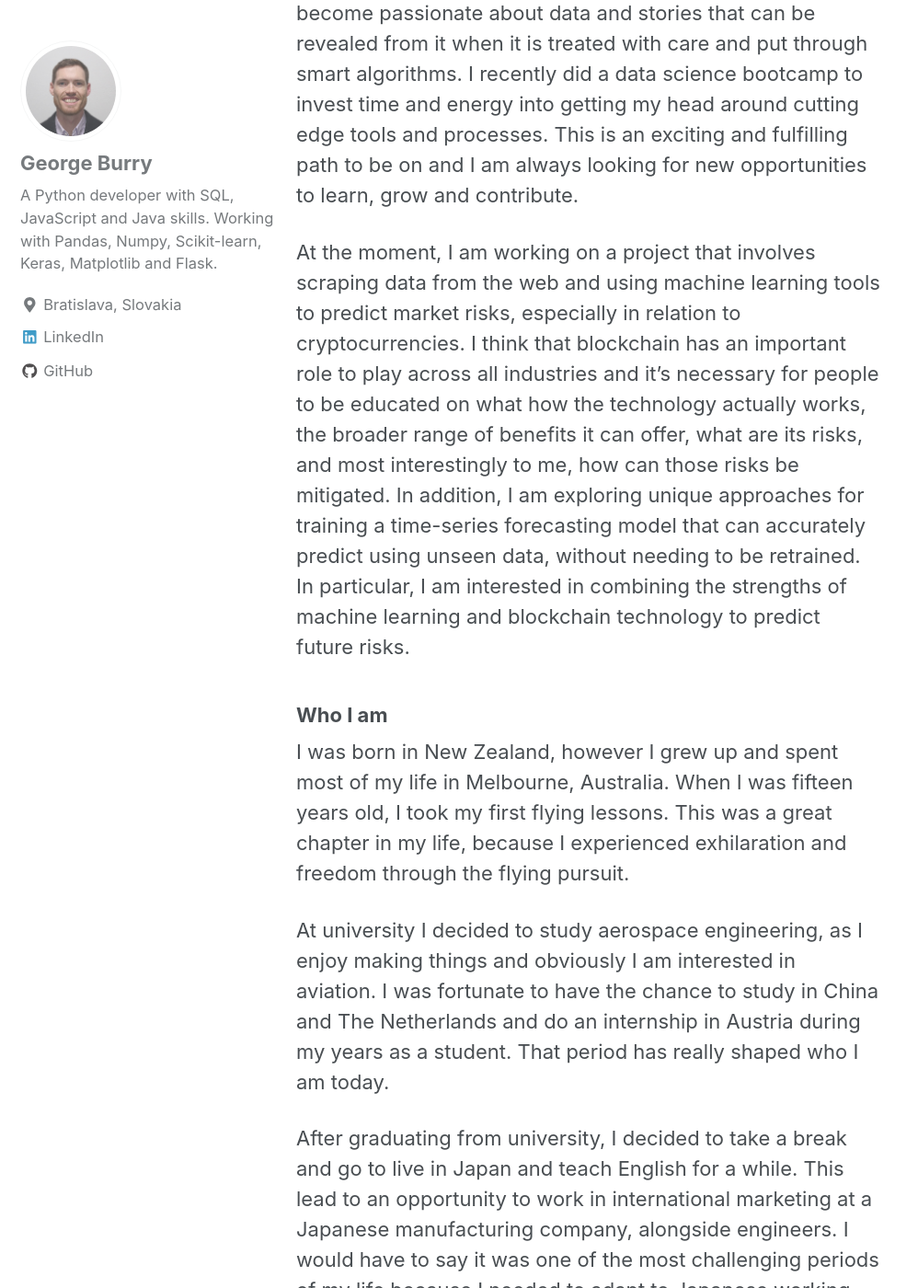
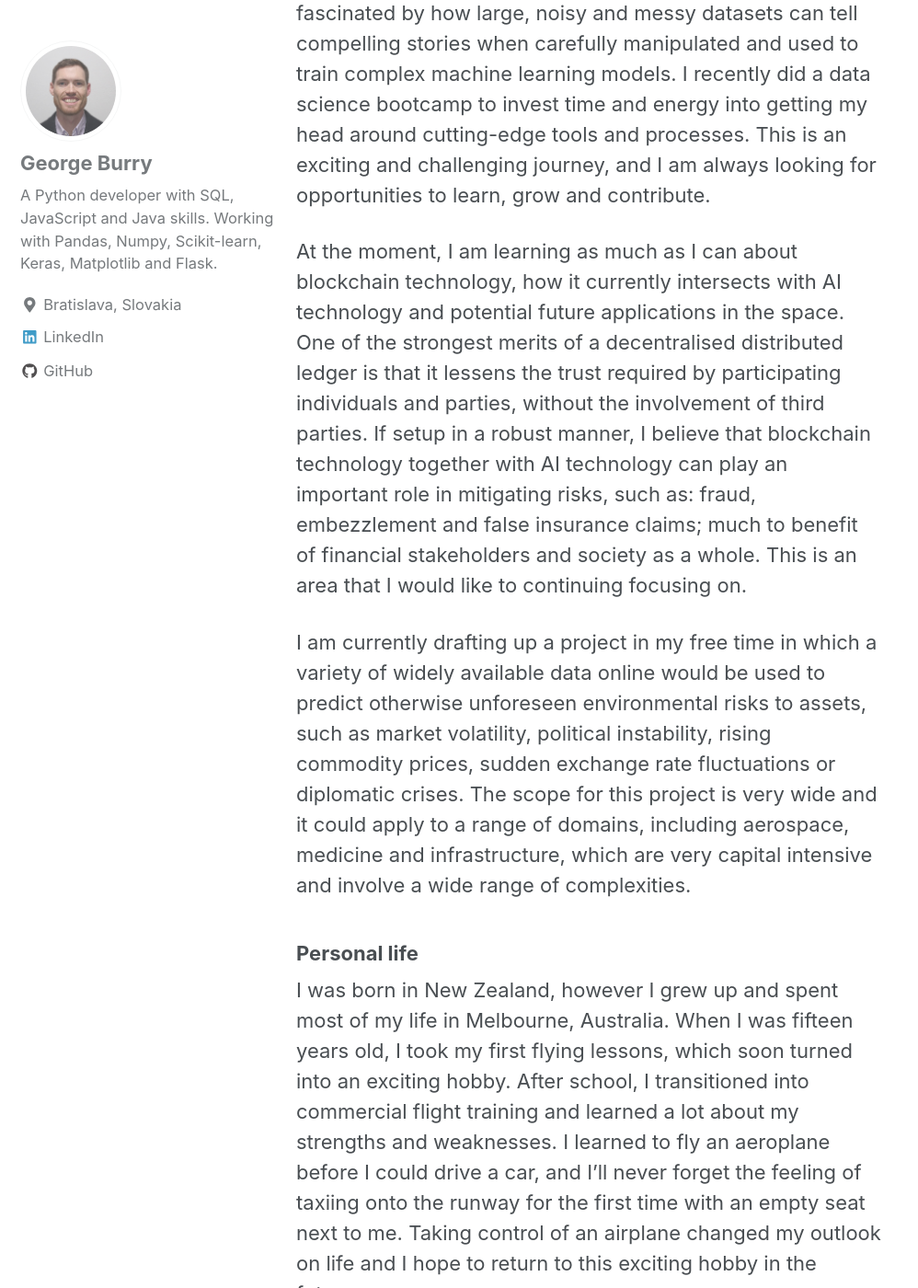
Before and after one commit to georgeburry/georgeburry.github.io, a Jekyll site: the page built from _pages/about.md, in a window 1280 px wide and 1400 px high, scrolled down 581 px. Shown: the whole window at 92% size, without its empty margins (0-998 px from the left). Built offline with Jekyll 4.4.1, drawn with Linux system fonts in a browser that asks for light colours; nearby versions of some CDN libraries; some of the changed text lies outside the part shown.

Commit message:
update about page

```diff
--- a/_pages/about.md
+++ b/_pages/about.md
@@ -4,16 +4,20 @@
 header:
   image: "/images/about-header.jpg"
 ---
-### Professional trajectory
-I am a Python developer who can comfortably work with data using the Pandas, Numpy, Scikit-learn, Keras, Scipy, Matplotlib and Flask libraries, as well as other libraries. I have become passionate about data and stories that can be revealed from it when it is treated with care and put through smart algorithms. I recently did a data science bootcamp to invest time and energy into getting my head around cutting edge tools and processes. This is an exciting and fulfilling path to be on and I am always looking for new opportunities to learn, grow and contribute.
+### Career
+I am a Python developer who is comfortable working with Pandas, Numpy, Scipy, Scikit-learn, Keras, Matplotlib, Flask and other libraries. In the last couple of years, I have become fascinated by how large, noisy and messy datasets can tell compelling stories when carefully manipulated and used to train complex machine learning models. I recently did a data science bootcamp to invest time and energy into getting my head around cutting-edge tools and processes. This is an exciting and challenging journey, and I am always looking for opportunities to learn, grow and contribute.
 
-At the moment, I am working on a project that involves scraping data from the web and using machine learning tools to predict market risks, especially in relation to cryptocurrencies. I think that blockchain has an important role to play across all industries and it's necessary for people to be educated on what how the technology actually works, the broader range of benefits it can offer, what are its risks, and most interestingly to me, how can those risks be mitigated. In addition, I am exploring unique approaches for training a time-series forecasting model that can accurately predict using unseen data, without needing to be retrained. In particular, I am interested in combining the strengths of machine learning and blockchain technology to predict future risks.
+At the moment, I am learning as much as I can about blockchain technology, how it currently intersects with AI technology and potential future applications in the space. One of the strongest merits of a decentralised distributed ledger is that it lessens the trust required by participating individuals and parties, without the involvement of third parties. If setup in a robust manner, I believe that blockchain technology together with AI technology can play an important role in mitigating risks, such as: fraud, embezzlement and false insurance claims; much to benefit of financial stakeholders and society as a whole. This is an area that I would like to continuing focusing on.
 
-### Who I am
-I was born in New Zealand, however I grew up and spent most of my life in Melbourne, Australia. When I was fifteen years old, I took my first flying lessons. This was a great chapter in my life, because I experienced exhilaration and freedom through the flying pursuit.
+I am currently drafting up a project in my free time in which a variety of widely available data online would be used to predict otherwise unforeseen environmental risks to assets, such as market volatility, political instability, rising commodity prices, sudden exchange rate fluctuations or diplomatic crises. The scope for this project is very wide and it could apply to a range of domains, including aerospace, medicine and infrastructure, which are very capital intensive and involve a wide range of complexities.
 
-At university I decided to study aerospace engineering, as I enjoy making things and obviously I am interested in aviation. I was fortunate to have the chance to study in China and The Netherlands and do an internship in Austria during my years as a student. That period has really shaped who I am today.
+### Personal life
+I was born in New Zealand, however I grew up and spent most of my life in Melbourne, Australia. When I was fifteen years old, I took my first flying lessons, which soon turned into an exciting hobby. After school, I transitioned into commercial flight training and learned a lot about my strengths and weaknesses. I learned to fly an aeroplane before I could drive a car, and I'll never forget the feeling of taxiing onto the runway for the first time with an empty seat next to me. Taking control of an airplane changed my outlook on life and I hope to return to this exciting hobby in the future.
 
-After graduating from university, I decided to take a break and go to live in Japan and teach English for a while. This lead to an opportunity to work in international marketing at a Japanese manufacturing company, alongside engineers. I would have to say it was one of the most challenging periods of my life because I needed to adapt to Japanese working culture and speak Japanese in the workplace, as well learn a lot about battery technology and the business landscape.
+I decided to study aerospace engineering at university, as I enjoy making things and clearly I am interested in aviation. I was fortunate to have the chance to study in China and The Netherlands, and do an internship in Austria during my years as a student. The time that I spent overseas gave me a strong desire to return to Asia, experience working in a completely different environment and try to pick up a second language.
 
-I am very interested in entrepreneurship and disruptive technology - as far as changing the world for the better is concerned - and my hobbies include travelling, DJing, hiking, skiing and writing.
+After graduation, I took an opportunity to live in Japan and teach English for a while. This lead to an opportunity to work in international marketing at a Japanese manufacturing company, alongside engineers. I would have to say it was one of the most challenging periods of my life because it was necessary to adapt to a Japanese working culture and speak Japanese in the workplace, as well learn a lot about battery technology and the business landscape. As with flying, I hope to return to Japan one day.
+
+These days I spend a lot time investigating what makes a person a great entrepreneur. I think that in order for someone to change the world, they need to have a strong vision and the ability to meet people who are willing to get behind that vision. Entrepreneurship seems to be evolving into a form that is more accessible to more people, and it is exciting to see how small teams of people are having such a big impact on the global community at large.
+
+When I have time, I enjoy travelling to new destinations, DJing, hiking, skiing and writing.
```
